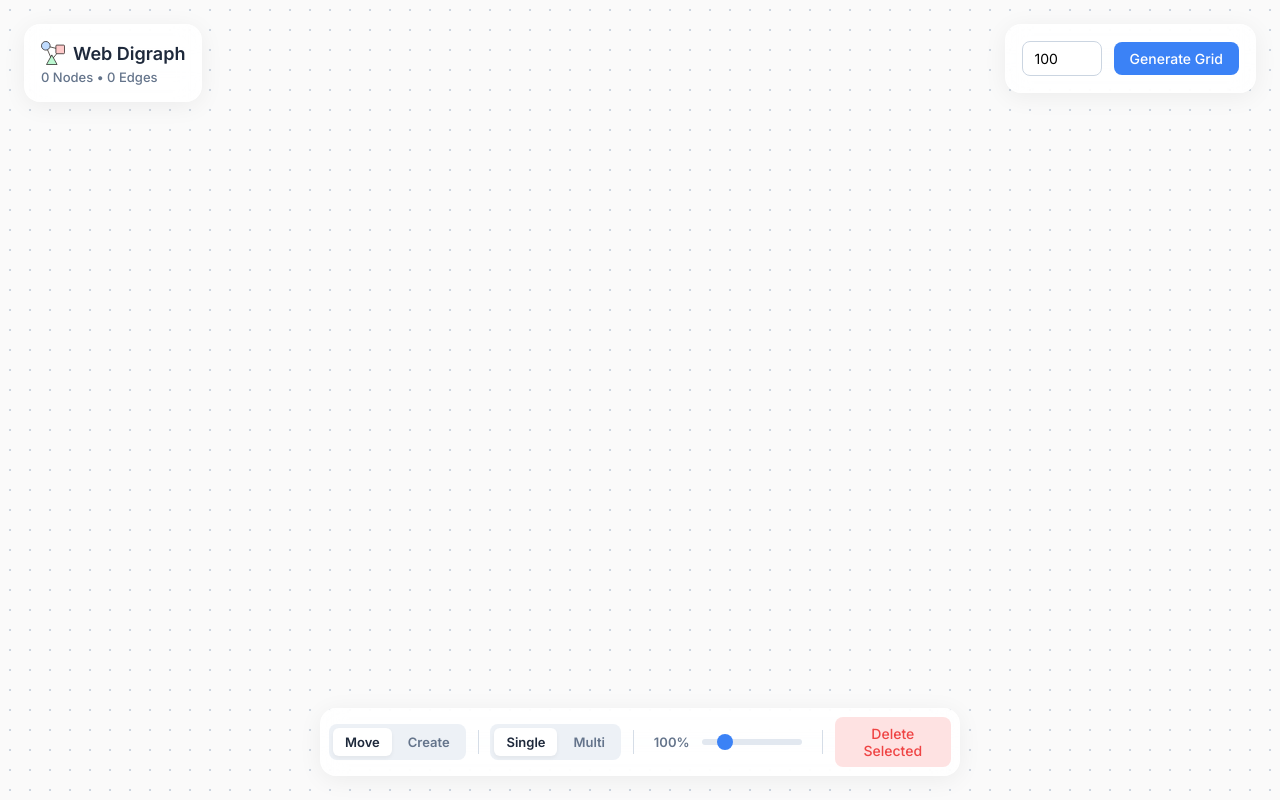
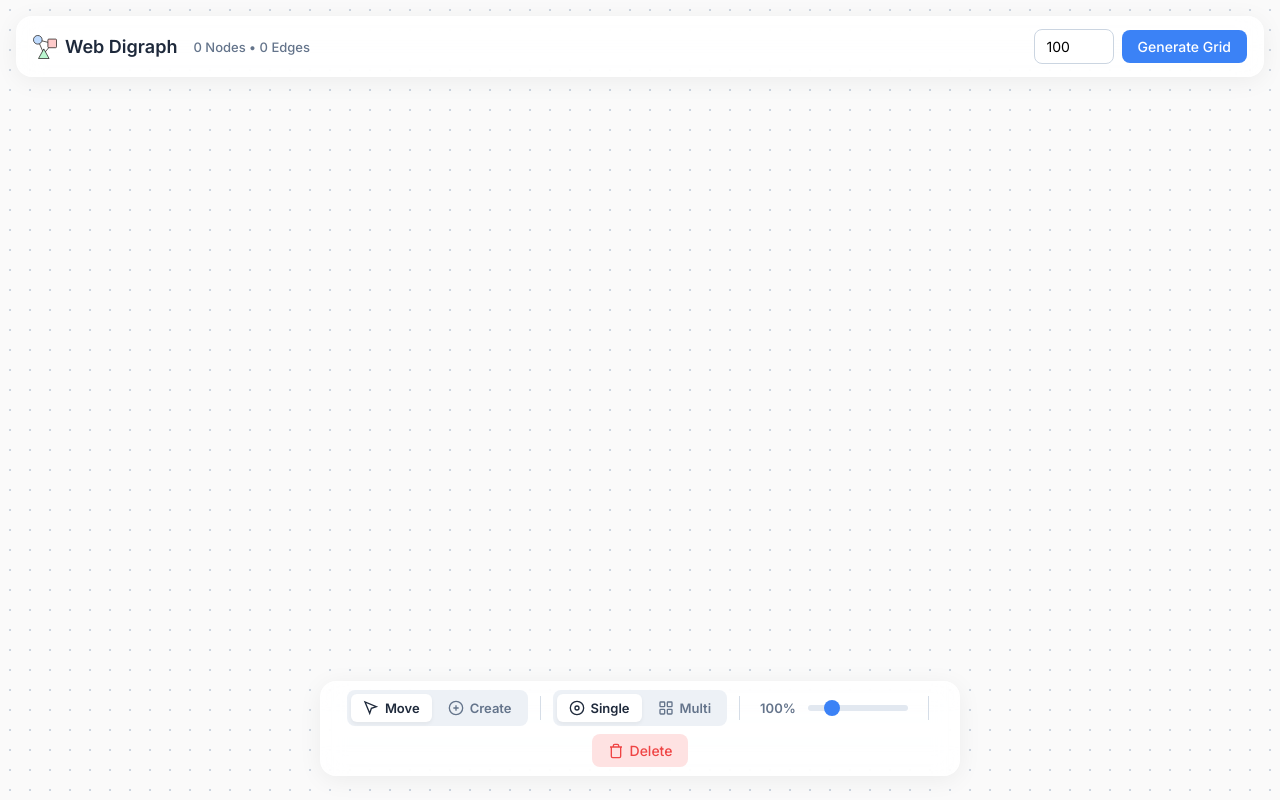
Before and after one commit to harchcode/web-digraph, a website built with Vite: page packages/site/index.html in a window 1280 px wide. Built offline with nearby package versions, Linux system fonts and the light colour scheme.

Commit message:
update ui

```diff
--- a/packages/site/index.html
+++ b/packages/site/index.html
@@ -3,7 +3,10 @@
   <head>
     <meta charset="UTF-8" />
     <link rel="icon" type="image/svg+xml" href="/favicon.svg" />
-    <meta name="viewport" content="width=device-width, initial-scale=1.0" />
+    <meta
+      name="viewport"
+      content="width=device-width, initial-scale=1.0, maximum-scale=1.0, user-scalable=no"
+    />
     <title>Web Digraph</title>
     <link rel="preconnect" href="https://fonts.googleapis.com" />
     <link rel="preconnect" href="https://fonts.gstatic.com" crossorigin />
@@ -37,6 +40,7 @@
         background-color: var(--bg-color);
         overflow: hidden;
         user-select: none;
+        -webkit-user-select: none;
       }
 
       /* Fullscreen Canvas Placeholder */
@@ -48,7 +52,6 @@
         height: 100vh;
         z-index: 0;
         background-color: #fafafa;
-        /* A subtle dot pattern to make it look like a canvas workspace */
         background-image: radial-gradient(#cbd5e1 1px, transparent 1px);
         background-size: 20px 20px;
       }
@@ -61,47 +64,62 @@
         border: var(--glass-border);
         border-radius: 16px;
         box-shadow: var(--glass-shadow);
-        padding: 16px;
         position: absolute;
         z-index: 10;
         display: flex;
         align-items: center;
-        gap: 12px;
       }
 
-      /* Header Info (Top Left) */
-      .header-info {
-        top: 24px;
-        left: 24px;
-        flex-direction: column;
-        align-items: flex-start;
-        gap: 4px;
+      /* Top Bar */
+      .top-bar {
+        top: 16px;
+        left: 16px;
+        right: 16px;
+        padding: 12px 16px;
+        gap: 16px;
+        justify-content: flex-start;
+        flex-wrap: nowrap;
       }
 
-      .header-info h1 {
-        font-size: 18px;
-        font-weight: 600;
-        margin: 0;
+      .brand {
         display: flex;
         align-items: center;
         gap: 8px;
       }
 
-      .header-info h1 img {
+      .brand h1 {
+        font-size: 18px;
+        font-weight: 600;
+        white-space: nowrap;
+      }
+
+      .brand img {
         width: 24px;
         height: 24px;
+        flex-shrink: 0;
       }
 
       .stats {
         font-size: 13px;
         font-weight: 500;
         color: var(--text-muted);
+        white-space: nowrap;
       }
 
-      /* Generator (Top Right) */
-      .generator-panel {
-        top: 24px;
-        right: 24px;
+      .top-spacer {
+        flex: 1;
+        min-width: 8px;
+      }
+
+      .generator {
+        display: flex;
+        gap: 8px;
+        align-items: center;
+      }
+
+      .stats-short,
+      .gen-text-short {
+        display: none;
       }
 
       /* Toolbar (Bottom Center) */
@@ -111,6 +129,10 @@
         transform: translateX(-50%);
         padding: 8px;
         gap: 8px;
+        width: auto;
+        max-width: calc(100vw - 32px);
+        flex-wrap: wrap;
+        justify-content: center;
       }
 
       /* Controls & Inputs */
@@ -139,6 +161,9 @@
         font-size: 14px;
         cursor: pointer;
         transition: all 0.2s;
+        display: flex;
+        align-items: center;
+        gap: 6px;
       }
 
       .btn-primary {
@@ -226,42 +251,148 @@
       input[type="range"]::-webkit-slider-thumb:hover {
         transform: scale(1.2);
       }
+
+      /* Responsive Overrides */
+      @media (max-width: 768px) {
+        .btn-text {
+          display: none;
+        }
+        .toggle-btn {
+          padding: 6px 10px;
+        }
+        button {
+          padding: 8px 12px;
+        }
+        .brand-text {
+          display: none;
+        }
+        .top-bar {
+          gap: 8px;
+          padding: 8px 12px;
+        }
+      }
+
+      @media (max-width: 500px) {
+        .stats-text {
+          display: none;
+        }
+        .stats-short {
+          display: inline;
+        }
+        .gen-text-long {
+          display: none;
+        }
+        .gen-text-short {
+          display: inline;
+        }
+        input[type="number"] {
+          width: 60px;
+          padding: 8px;
+        }
+        input[type="range"] {
+          width: 70px;
+        }
+      }
     </style>
   </head>
   <body>
-    <!-- Background Canvas Placeholder -->
     <canvas id="graph-canvas"></canvas>
 
-    <!-- UI Overlay -->
-    <div class="glass-panel header-info">
-      <h1>
+    <!-- Merged Top Bar -->
+    <div class="glass-panel top-bar">
+      <div class="brand">
         <img src="/favicon.svg" alt="Logo" />
-        Web Digraph
-      </h1>
+        <h1 class="brand-text">Web Digraph</h1>
+      </div>
       <div class="stats">
-        <span id="node-count-display">0</span> Nodes &bull;
-        <span id="edge-count-display">0</span> Edges
+        <span id="node-count-display">0</span
+        ><span class="stats-text"> Nodes</span
+        ><span class="stats-short"> N</span> &bull;
+        <span id="edge-count-display">0</span
+        ><span class="stats-text"> Edges</span
+        ><span class="stats-short"> E</span>
+      </div>
+      <div class="top-spacer"></div>
+      <div class="generator">
+        <input type="number" id="node-count" value="100" min="1" />
+        <button class="btn-primary" id="btn-generate">
+          <span class="gen-text-long">Generate Grid</span>
+          <span class="gen-text-short">Gen</span>
+        </button>
       </div>
     </div>
 
-    <div class="glass-panel generator-panel">
-      <input type="number" id="node-count" value="100" min="1" />
-      <button class="btn-primary" id="btn-generate">Generate Grid</button>
-    </div>
-
+    <!-- Bottom Toolbar with SVG Icons -->
     <div class="glass-panel toolbar">
       <!-- Mode Toggle -->
       <div class="toggle-group" id="mode-toggle">
-        <button class="toggle-btn active" data-mode="move">Move</button>
-        <button class="toggle-btn" data-mode="create">Create</button>
+        <button class="toggle-btn active" data-mode="move" title="Move">
+          <svg
+            width="16"
+            height="16"
+            viewBox="0 0 24 24"
+            fill="none"
+            stroke="currentColor"
+            stroke-width="2"
+          >
+            <path d="M3 3l7.07 16.97 2.51-7.39 7.39-2.51L3 3z" />
+          </svg>
+          <span class="btn-text">Move</span>
+        </button>
+        <button class="toggle-btn" data-mode="create" title="Create">
+          <svg
+            width="16"
+            height="16"
+            viewBox="0 0 24 24"
+            fill="none"
+            stroke="currentColor"
+            stroke-width="2"
+          >
+            <circle cx="12" cy="12" r="10" />
+            <path d="M12 8v8M8 12h8" />
+          </svg>
+          <span class="btn-text">Create</span>
+        </button>
       </div>
 
       <div class="divider"></div>
 
       <!-- Select Toggle -->
       <div class="toggle-group" id="select-toggle">
-        <button class="toggle-btn active" data-select="single">Single</button>
-        <button class="toggle-btn" data-select="multi">Multi</button>
+        <button
+          class="toggle-btn active"
+          data-select="single"
+          title="Single Select"
+        >
+          <svg
+            width="16"
+            height="16"
+            viewBox="0 0 24 24"
+            fill="none"
+            stroke="currentColor"
+            stroke-width="2"
+          >
+            <circle cx="12" cy="12" r="10" />
+            <circle cx="12" cy="12" r="3" />
+          </svg>
+          <span class="btn-text">Single</span>
+        </button>
+        <button class="toggle-btn" data-select="multi" title="Multi Select">
+          <svg
+            width="16"
+            height="16"
+            viewBox="0 0 24 24"
+            fill="none"
+            stroke="currentColor"
+            stroke-width="2"
+          >
+            <rect x="3" y="3" width="7" height="7" rx="1" />
+            <rect x="14" y="3" width="7" height="7" rx="1" />
+            <rect x="14" y="14" width="7" height="7" rx="1" />
+            <rect x="3" y="14" width="7" height="7" rx="1" />
+          </svg>
+          <span class="btn-text">Multi</span>
+        </button>
       </div>
 
       <div class="divider"></div>
@@ -275,7 +406,21 @@
       <div class="divider"></div>
 
       <!-- Actions -->
-      <button class="btn-danger" id="btn-delete">Delete Selected</button>
+      <button class="btn-danger" id="btn-delete" title="Delete Selected">
+        <svg
+          width="16"
+          height="16"
+          viewBox="0 0 24 24"
+          fill="none"
+          stroke="currentColor"
+          stroke-width="2"
+        >
+          <path
+            d="M3 6h18M19 6v14a2 2 0 01-2 2H7a2 2 0 01-2-2V6m3 0V4a2 2 0 012-2h4a2 2 0 012 2v2"
+          />
+        </svg>
+        <span class="btn-text">Delete</span>
+      </button>
     </div>
 
     <script type="module" src="/src/main.ts"></script>
```
